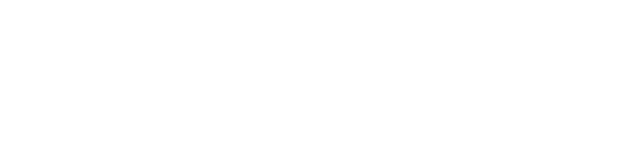
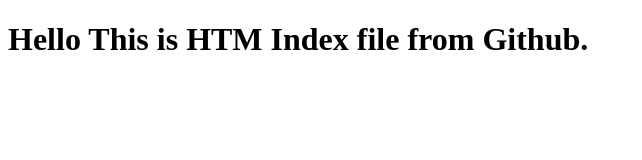
Before and after one commit to ritesh290/python, a plain HTML site: page index.html in a window 1280 px wide. Shown: the whole page, without its empty margins (0-642 px from the left). Drawn offline with Linux system fonts and the light colour scheme.

Commit message:
delete and change

```diff
--- a/index.html
+++ b/index.html
@@ -7,6 +7,6 @@
     <title>Document</title>
 </head>
 <body>
-
+    <h1>Hello This is HTM Index file from Github.</h1>
 </body>
 </html>
```
Also changed, not shown: 1 other file.
